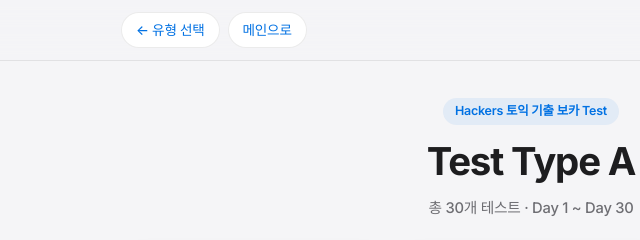
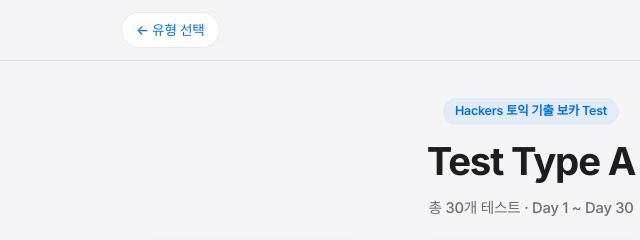
Before and after one commit to jootoma-eng/hackers_class, a plain HTML site: page hackers_vocab_test/vocab_test_type-a.html in a window 1280 px wide. Shown: the top 240 px of the page, 109-749 px from the left. Drawn offline with Linux system fonts and the light colour scheme; a web font is replaced by a local one.

Commit message:
Add files via upload

```diff
--- a/hackers_vocab_test/vocab_test_type-a.html
+++ b/hackers_vocab_test/vocab_test_type-a.html
@@ -175,7 +175,6 @@
       <div class="nav-group">
         <a class="nav-pill" href="../hackers_vocab_test.html">← 유형 선택</a>
         <!-- index.html이 상위 폴더에 있다면 ../index.html 로 변경하세요 -->
-        <a class="nav-pill" href="../hackers_vocab_test.html">메인으로</a>
       </div>
       <span class="header-tag">TOEIC Easy~</span>
     </div>
```
Also changed, not shown: hackers_vocab_test/vocab_test_type-b.html (+0 -1 lines), hackers_vocab_test/vocab_test_type-c.html (+0 -1 lines), hackers_vocab_test/vocab_test_type-d.html (+0 -1 lines).
